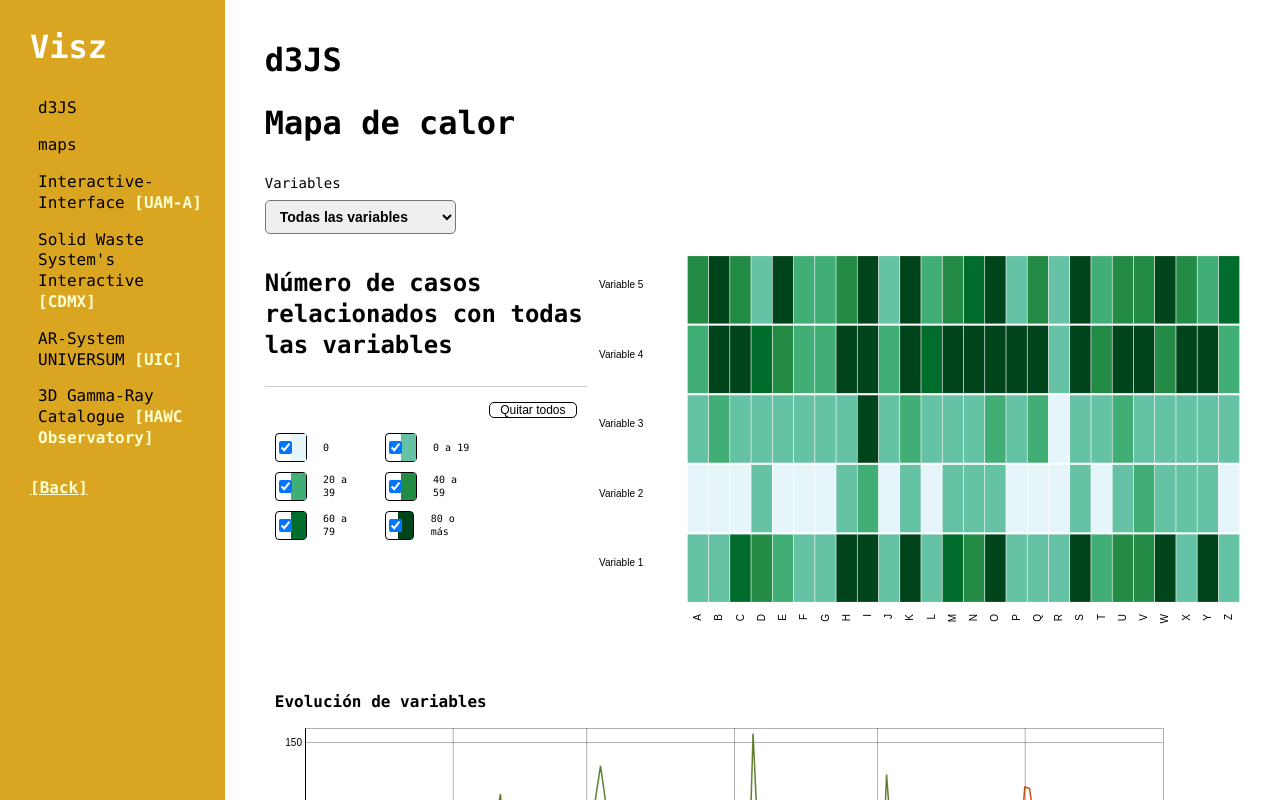
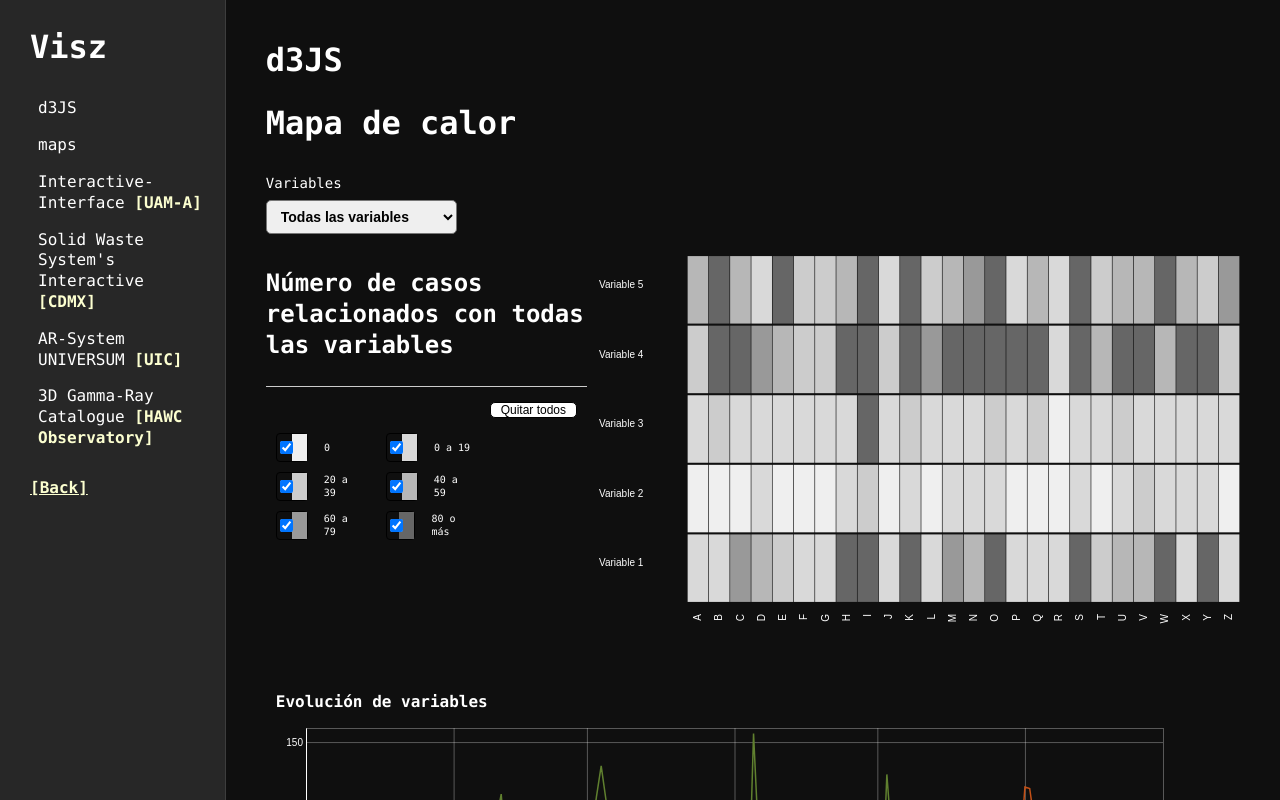
Before and after one commit to ciretorres/ciretorres.github.io, a Vue app: page /design/visualization/d3js in a window 1280 px wide. Shown: the top 800 px of the page. Built offline with nearby package versions, Linux system fonts and the light colour scheme; what dai-maps would draw is missing.

Commit message:
estilo de color oscuro para visualiszation

```diff
--- a/src/components/visualizations/heatmap/Heatmap.vue
+++ b/src/components/visualizations/heatmap/Heatmap.vue
@@ -88,12 +88,12 @@ const dictValuesRango = {
   Rango_5: '80 o más',
 };
 const dictColorsRango = {
-  Rango_0: '#e5f5f9',
-  Rango_1: '#66c2a4',
-  Rango_2: '#41ae76',
-  Rango_3: '#238b45',
-  Rango_4: '#006d2c',
-  Rango_5: '#00441b',
+  Rango_0: '#efefef',
+  Rango_1: '#d9d9d9',
+  Rango_2: '#cccccc',
+  Rango_3: '#b7b7b7',
+  Rango_4: '#999999',
+  Rango_5: '#666666',
 };
 const variables = Object.entries(dictValuesRango).map((rango) => {
   return {
--- a/src/components/visualizations/heatmap/MapaDeCalor.vue
+++ b/src/components/visualizations/heatmap/MapaDeCalor.vue
@@ -64,7 +64,8 @@ export default {
 
 // selectores-fijos
 .selectores-fijos {
-  background: #fff;
+  // background: #fff;
+  background: transparent;
   // position: sticky;
   // top: 77px;
   // z-index: 9997;
--- a/src/views/design/Visualization.vue
+++ b/src/views/design/Visualization.vue
@@ -52,12 +52,15 @@ export default {
     padding: 6px;
     @media (min-width:768px) {
       max-width: 270px;
+      border-right: 1px solid rgba(255, 255, 255, 0.1);
     }
-    background: goldenrod;
+    // background: goldenrod;
+    background: var(--container-background-color);
+    border-bottom: 1px solid rgba(255, 255, 255, 0.1);
     grid-area: nav-vis;
     ;
     .nav-boton {
-      color: #000;
+      color: #fff;
       display: block;
       padding: 8px;
       text-decoration: none;
@@ -69,8 +72,9 @@ export default {
   .rout {
     // position: relative;
     // width: 70%;
-    background: #fff;
-    color: #000;
+    // background: #fff;
+    background: var(--background-color);
+    color: #fff;
     grid-area: rout;
   }
 }
```
